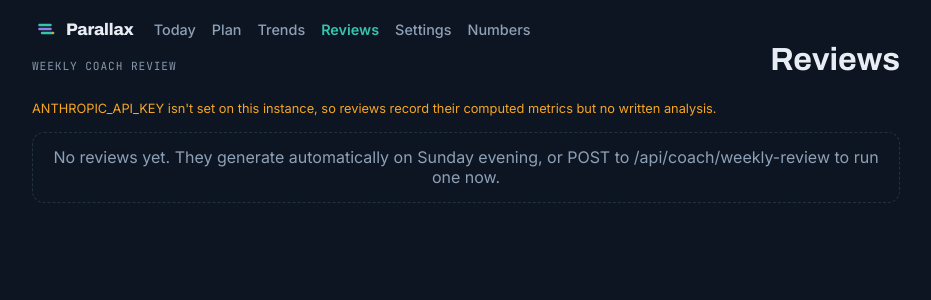
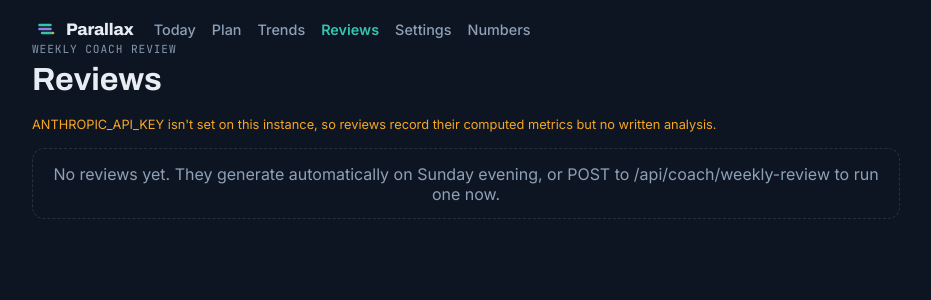
Before and after one commit to rdaswav/training_app, a FastAPI app: page /reviews in a window 1280 px wide. Shown: the top 300 px of the page, without its empty margins (174-1105 px from the left). Run offline with FastAPI, Linux system fonts and the light colour scheme; data comes from the database, SQL or seed files in the repository; data that the repository does not hold is empty; some libraries are stand-ins or nearby versions.

Commit message:
Unify page headers: fix Reviews' broken layout, one component not two
.header (flex, justify-content: space-between) was built for exactly one
shape: a title with a short fact meant to sit beside it on the same line
(Today's date + countdown). Trends, Numbers, and Reviews were all reusing
it for "title + explanatory subtitle" instead, which that layout was
never meant to do -- space-between shoves the second element to the
right rather than stacking it below. Reviews was the visible casualty:
eyebrow-before-h1 pushed the actual page title to the right edge of the
page.

New .page-header (eyebrow above, h1, lede below, all stacked) replaces
.header on Trends, Numbers, Reviews, and Settings (which had no wrapper
at all before). Today keeps .header unchanged -- its date+countdown
pairing is the one case that genuinely wants the side-by-side layout,
not a bug to fix.

Plan's .hero card is deliberately left alone: it's a richer summary
(countdown widget, priority pill, goal line) than a page header's job,
and was a considered choice from an earlier pass this session ("hero
leads" per App Design Improvements), not an inconsistency to undo
without being asked to.

199 tests passing. Verified live: all six pages render clean, Reviews'
title sits left as intended.

```diff
--- a/backend/app/static/style.css
+++ b/backend/app/static/style.css
@@ -83,6 +83,18 @@ h1, h2, h3 { margin: 0 0 0.5rem; font-family: var(--disp); font-weight: 700; }
   margin-bottom: 1rem;
 }
 .countdown { color: var(--muted); font-size: 0.9rem; font-family: var(--mono); }
+
+/* Page header: title with an optional eyebrow above and lede below, all
+   stacked -- distinct from .header (title + a short fact meant to sit
+   side by side, e.g. Today's date + countdown). .header's flex/
+   space-between was being reused on Trends/Numbers/Reviews for pages that
+   actually wanted a subtitle, which pushed it beside the h1 instead of
+   under it -- Reviews visibly broke this (eyebrow-before-h1 shoved the
+   title itself to the right edge). One component per job instead. */
+.page-header { margin-bottom: 1.25rem; }
+.page-header .eyebrow { display: block; margin-bottom: 0.4rem; }
+.page-header h1 { margin: 0; }
+.page-header .lede { margin: 0.4rem 0 0; }
 
 /* Cold-launch splash: Today only, once per browser session (see the
    sessionStorage guard inline in today.html and initSplash in app.js).
--- a/backend/app/templates/about.html
+++ b/backend/app/templates/about.html
@@ -1,7 +1,7 @@
 {% extends "base.html" %}
 {% block title %}Your numbers - Parallax{% endblock %}
 {% block content %}
-  <div class="header">
+  <div class="page-header">
     <h1>Your numbers</h1>
     <p class="lede">Six values drive every session the plan writes for you.</p>
   </div>
--- a/backend/app/templates/reviews.html
+++ b/backend/app/templates/reviews.html
@@ -1,7 +1,7 @@
 {% extends "base.html" %}
 {% block title %}Reviews - Parallax{% endblock %}
 {% block content %}
-  <div class="header">
+  <div class="page-header">
     <span class="eyebrow">Weekly coach review</span>
     <h1>Reviews</h1>
   </div>
--- a/backend/app/templates/settings.html
+++ b/backend/app/templates/settings.html
@@ -1,7 +1,9 @@
 {% extends "base.html" %}
 {% block title %}Settings - Parallax{% endblock %}
 {% block content %}
-  <h1>Settings</h1>
+  <div class="page-header">
+    <h1>Settings</h1>
+  </div>
 
   {% if physiology_stale %}
     <div class="card physio-nudge">
--- a/backend/app/templates/strength_history.html
+++ b/backend/app/templates/strength_history.html
@@ -1,7 +1,7 @@
 {% extends "base.html" %}
 {% block title %}Trends - Parallax{% endblock %}
 {% block content %}
-  <div class="header">
+  <div class="page-header">
     <h1>Trends</h1>
     <p class="lede">Estimated 1RM per pattern across this mesocycle. Open a row for its sessions.</p>
   </div>
```
